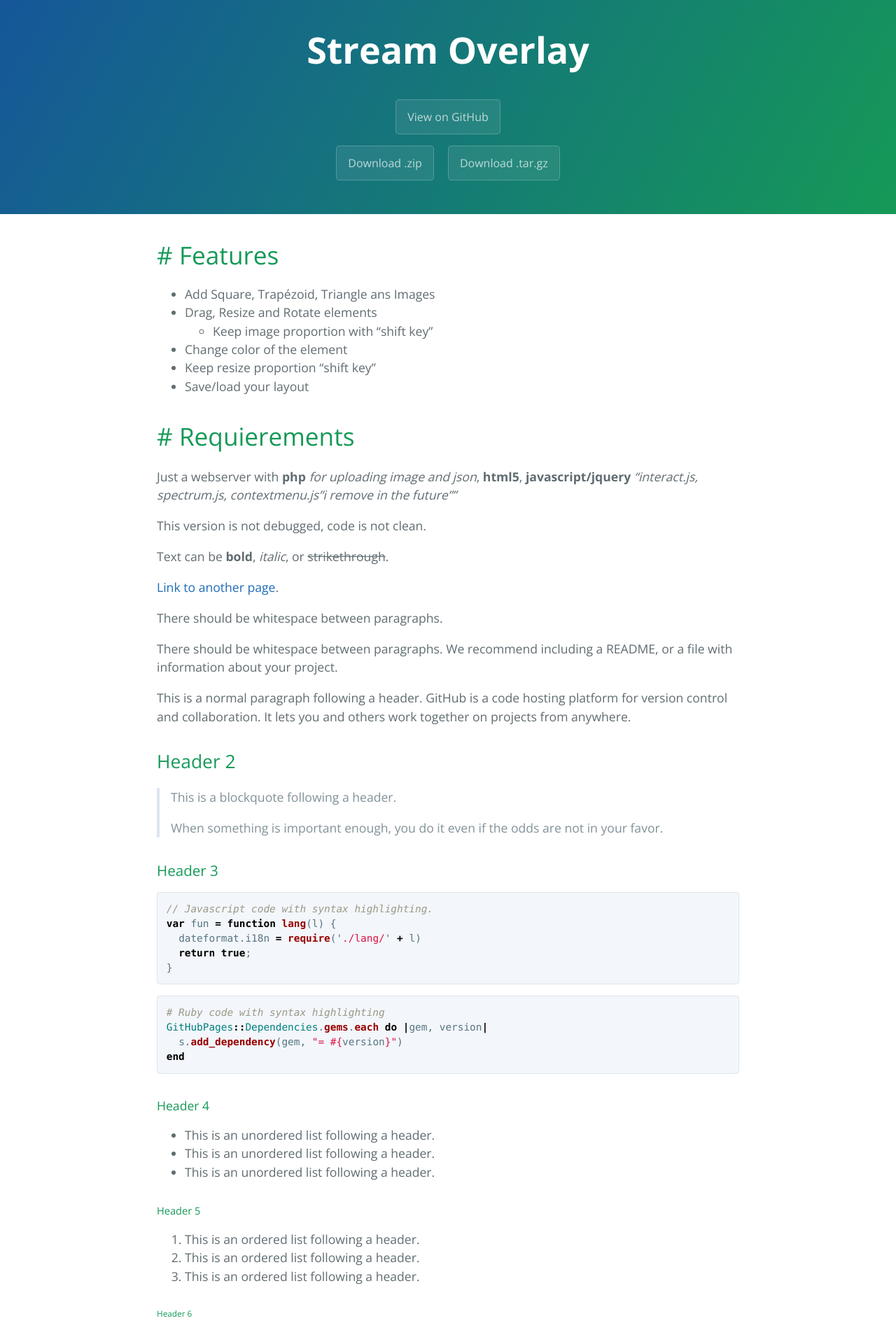
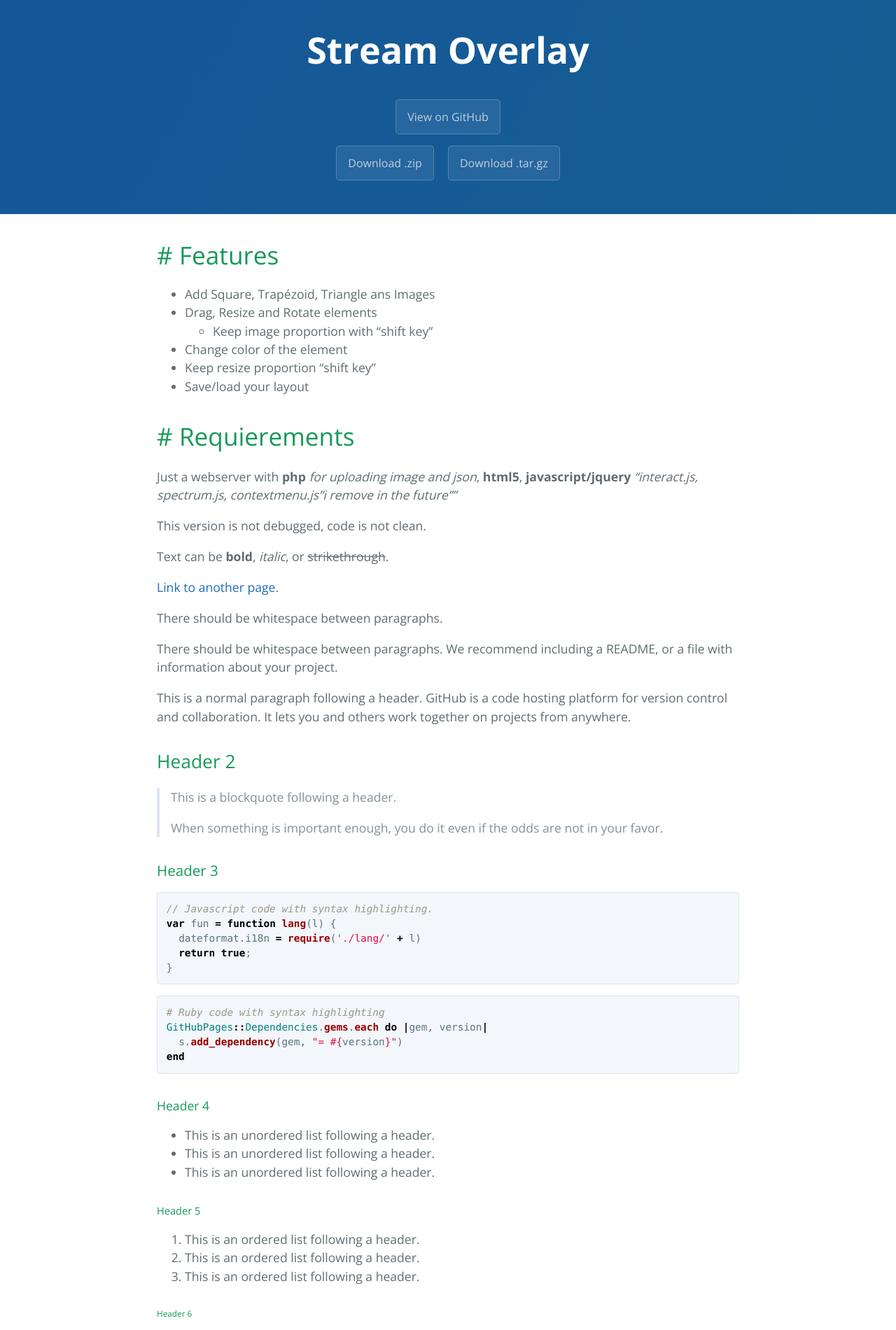
Before and after one commit to zenny/stream-overlay, a Jekyll site: the page built from index.md, in a window 1280 px wide. Shown: the top 1901 px of the page at 70% size. Built offline with Jekyll 4.4.1, drawn with Linux system fonts in a browser that asks for light colours; the repository's description, which GitHub fills in, is left out; our own code applies the rules of GitHub Pages for plain Markdown files.

Commit message:
Update variables.scss

```diff
--- a/_sass/variables.scss
+++ b/_sass/variables.scss
@@ -4,7 +4,7 @@ $medium-breakpoint: 42em !default;
 
 // Headers
 $header-heading-color: #fff !default;
-$header-bg-color: #159957 !default;
+$header-bg-color: #155d93 !default;
 $header-bg-color-secondary: #155799 !default;
 
 
```
